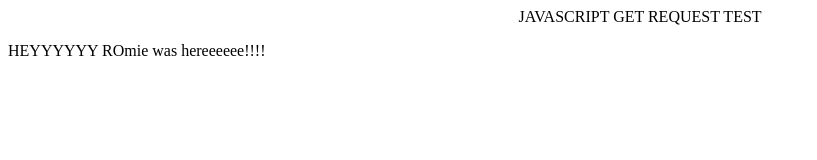
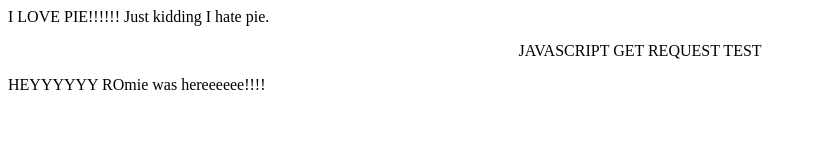
Before and after one commit to MiraEs/apiTest2, a plain HTML site: page index.html in a window 1280 px wide. Shown: the whole page, without its empty margins (0-817 px from the left). Drawn offline with Linux system fonts and the light colour scheme; no server answers.

Commit message:
I like pie

```diff
--- a/index.html
+++ b/index.html
@@ -26,6 +26,7 @@
     </head>
 
     <body>
+        <p>I LOVE PIE!!!!!! Just kidding I hate pie.</p>
         <center> JAVASCRIPT GET REQUEST TEST</center>
         <p>HEYYYYYY ROmie was hereeeeee!!!!</p>
     </body>
```
